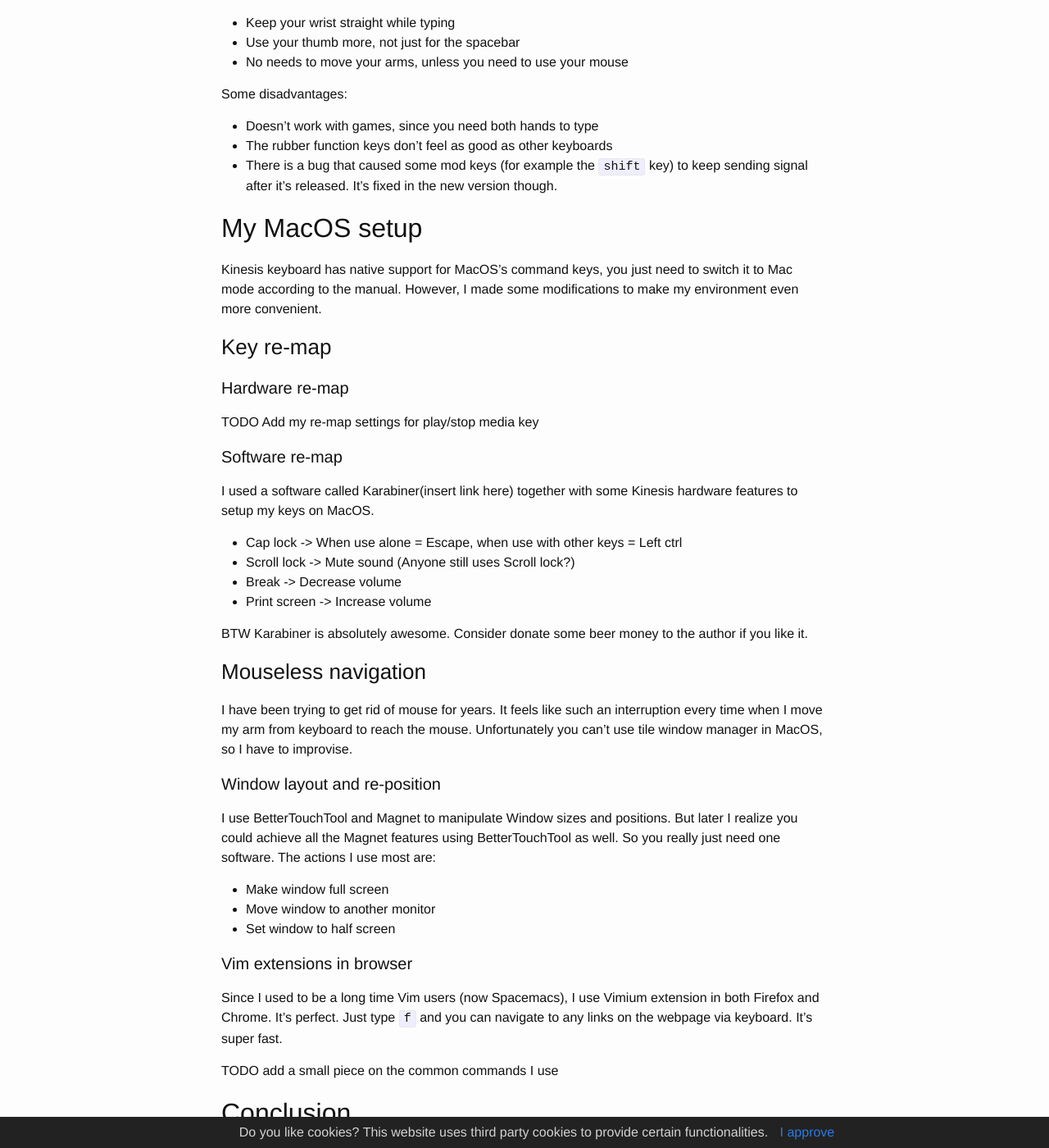
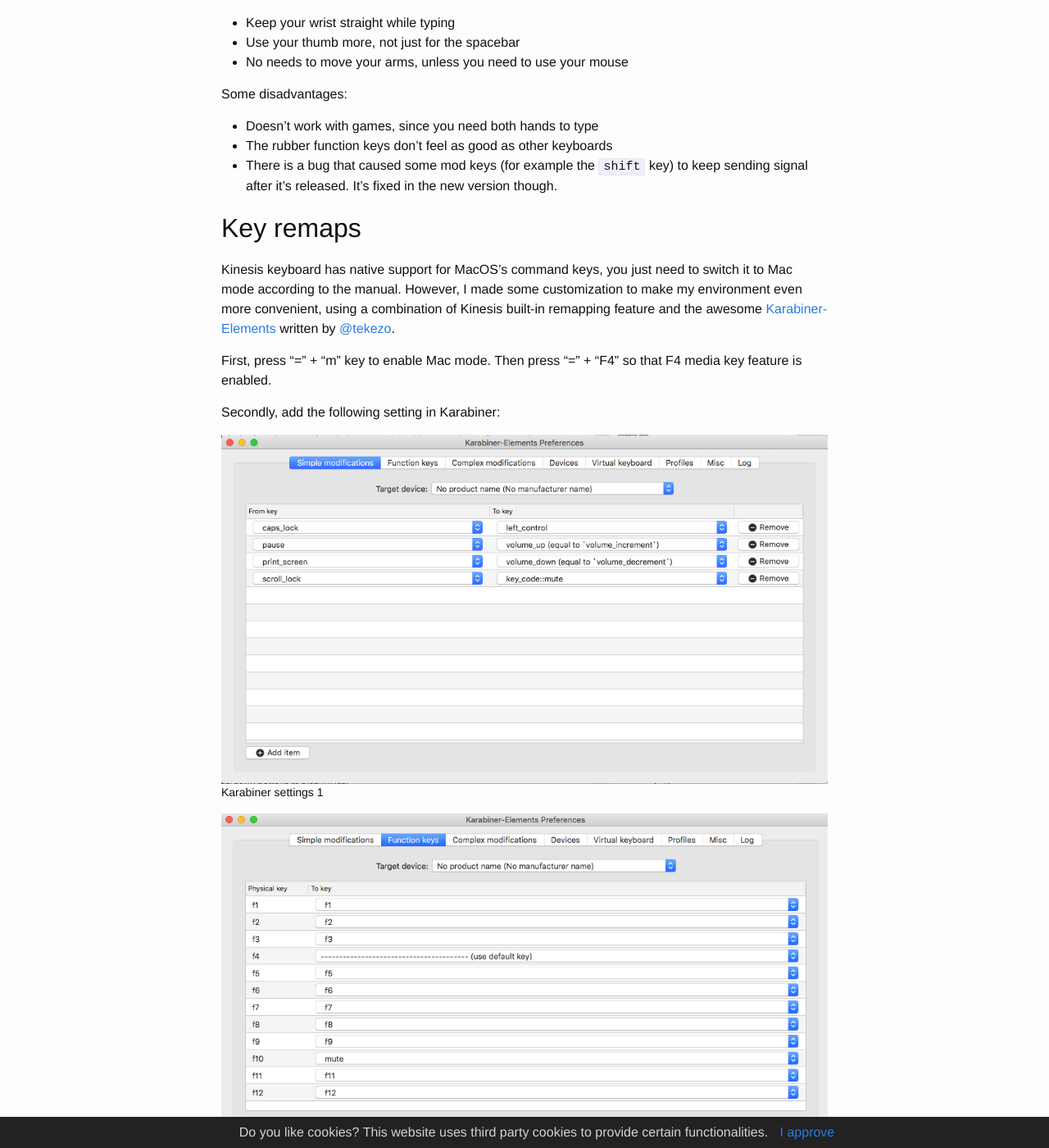
Before and after one commit to zheli/zheli.github.io, a Jekyll site: the page built from _posts/2020-01-11-kinesis.md, in a window 1280 px wide and 1400 px high, scrolled down 1094 px. Shown: the whole window at 82% size. Built offline with Jekyll 4.4.1, drawn with Linux system fonts in a browser that asks for light colours; comment, search, counter and statistics services are not loaded; some of the changed text lies outside the part shown.

Commit message:
Add Kinesis key remap setting

```diff
--- a/_posts/2020-01-11-kinesis.md
+++ b/_posts/2020-01-11-kinesis.md
@@ -47,34 +47,50 @@
 * There is a bug that caused some mod keys (for example the `shift` key) to keep
   sending signal after it's released. It's fixed in the new version though.
 
-## My MacOS setup
+## Key remaps
 Kinesis keyboard has native support for MacOS's command keys, you just need to
 switch it to Mac mode according to the manual. However, I made some
-modifications to make my environment even more convenient.
+customization to make my environment even more convenient, using a combination
+of Kinesis built-in remapping feature and the awesome
+[Karabiner-Elements](https://karabiner-elements.pqrs.org/) written by
+[@tekezo](https://github.com/tekezo).
 
-### Key re-map
-#### Hardware re-map
-TODO Add my re-map settings for play/stop media key
+First, press "=" + "m" key to enable Mac mode. Then press "=" + "F4" so that F4
+media key feature is enabled.
 
-#### Software re-map
-I used a software called Karabiner(insert link here) together with some Kinesis
-hardware features to setup my keys on MacOS.
+Secondly, add the following setting in Karabiner:
+<figure>
+  <img src="{{ "/assets/images/kinesis/karabiner-1.png" | absolute_url }}" alt=""/>
+  <figcaption>Karabiner settings 1</figcaption>
+</figure>
 
+<figure>
+  <img src="{{ "/assets/images/kinesis/karabiner-2.png" | absolute_url }}" alt=""/>
+  <figcaption>Karabiner settings 2</figcaption>
+</figure>
+
+<figure>
+  <img src="{{ "/assets/images/kinesis/karabiner-3.png" | absolute_url }}" alt=""/>
+  <figcaption>Karabiner settings 3</figcaption>
+</figure>
+
+In the end, this is what you will have:
 * Cap lock -> When use alone = Escape, when use with other keys = Left ctrl
 * Scroll lock -> Mute sound (Anyone still uses Scroll lock?)
 * Break -> Decrease volume
 * Print screen -> Increase volume
+* F4 -> Play/Stop music
 
-BTW Karabiner is absolutely awesome. Consider donate some beer money to the
-author if you like it.
+BTW if you like Karabiner, please consider donate some beer money to the
+author.
 
-### Mouseless navigation
+## Mouseless navigation
 I have been trying to get rid of mouse for years. It feels like such an
 interruption every time when I move my arm from keyboard to reach the mouse.
 Unfortunately you can't use tile window manager in MacOS, so I have to
 improvise.
 
-#### Window layout and re-position
+### Window layout and re-position
 I use BetterTouchTool and Magnet to manipulate Window sizes and positions. But
 later I realize you could achieve all the Magnet features using BetterTouchTool
 as well. So you really just need one software. The actions I use most are:
@@ -82,7 +98,7 @@
 * Move window to another monitor
 * Set window to half screen
 
-#### Vim extensions in browser
+### Vim extensions in browser
 Since I used to be a long time Vim users (now Spacemacs), I use Vimium extension
 in both Firefox and Chrome. It's perfect. Just type `f` and you can navigate to
 any links on the webpage via keyboard. It's super fast.
```
Also changed, not shown: assets/images/kinesis/karabiner-1.png (added), assets/images/kinesis/karabiner-2.png (added), assets/images/kinesis/karabiner-3.png (added).
